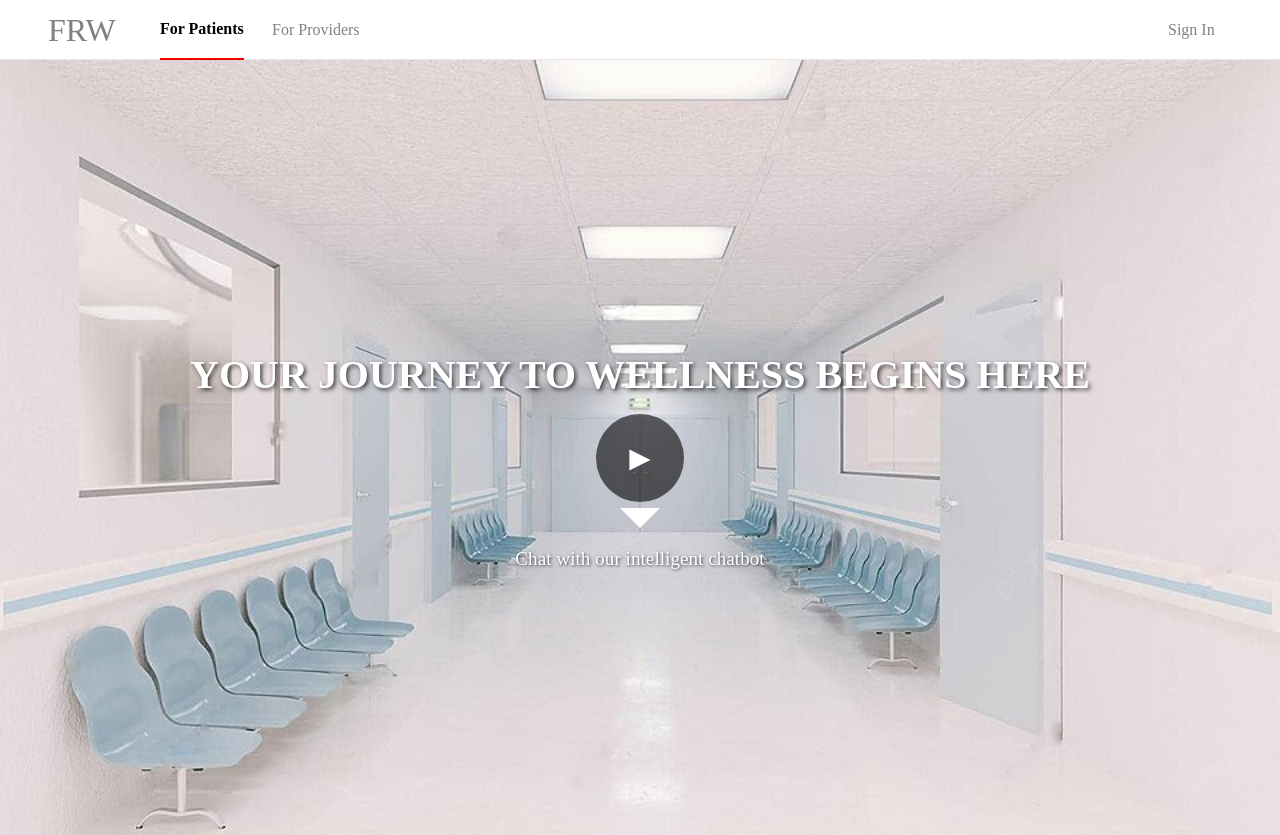
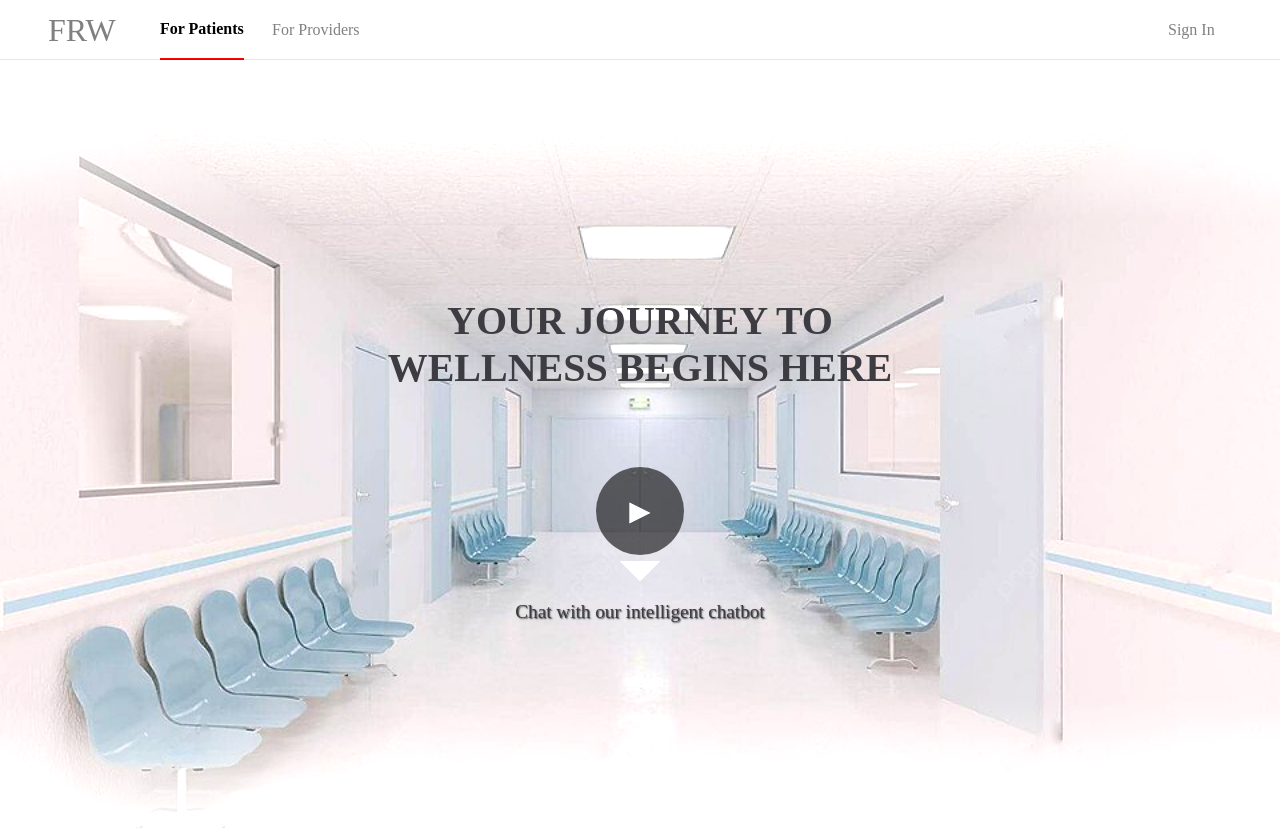
Before and after one commit to preyjk/Double-II, a Vue app in the folder frontend/: page / in a window 1280 px wide. Shown: the top 835 px of the page. Built offline with nearby package versions, Linux system fonts and the light colour scheme; what @fawmi/vue-google-maps would draw is missing.

Commit message:
apply full background image style for homepage

```diff
--- a/frontend/src/components/patients/BannerComponent.vue
+++ b/frontend/src/components/patients/BannerComponent.vue
@@ -1,6 +1,9 @@
 <template>
   <div class="hero-section">
-    <h1 class="hero-title">YOUR JOURNEY TO WELLNESS BEGINS HERE</h1>
+    <h1 class="hero-title">
+      <span class="line1">YOUR JOURNEY TO</span><br />
+      <span class="line2">WELLNESS BEGINS HERE</span>
+    </h1>
     <div class="play-button-container">
       <div class="play-button">
         <span>&#9658;</span>
@@ -24,7 +27,13 @@ export default {
 
 <style scoped>
 .hero-section {
-  background-image: url("@/assets/hospital-hall.png");
+  background-image: linear-gradient(
+      to top,
+      white 0%,
+      rgba(255, 255, 255, 0) 20%
+    ),
+    linear-gradient(to bottom, white 0%, rgba(255, 255, 255, 0) 20%),
+    url("@/assets/hospital-hall.png");
   background-size: cover;
   background-position: center;
   height: 100vh;
@@ -33,14 +42,14 @@ export default {
   flex-direction: column;
   justify-content: center;
   align-items: center;
-  color: white;
+  color: rgb(55, 55, 59);
   text-align: center;
+  filter: saturate(1.2) brightness(1.1);
 }
 
 .hero-title {
   font-size: 2.5rem;
-  margin-bottom: 20px;
-  text-shadow: 2px 2px 4px rgba(0, 0, 0, 0.7);
+  margin-bottom: 80px;
 }
 
 .play-button-container {
@@ -77,7 +86,7 @@ export default {
 .chatbot-text {
   margin-top: 10px;
   font-size: 1.2rem;
-  text-shadow: 1px 1px 3px rgba(0, 0, 0, 0.7);
+  text-shadow: 1px 1px 1.5px rgba(0, 0, 0, 0.7);
 }
 
 @keyframes pulse {
--- a/frontend/src/views/patients/HomePage.vue
+++ b/frontend/src/views/patients/HomePage.vue
@@ -1,9 +1,6 @@
 <template>
   <div class="container_body">
     <HeaderComponent class="container_header"></HeaderComponent>
-    <!-- <nav class="nav">
-      <NavComponent></NavComponent>
-    </nav> -->
     <div class="container_banner">
       <BannerComponent class="banner"></BannerComponent>
     </div>
@@ -16,13 +13,11 @@
 import HeaderComponent from "@/components/common/HeaderComponent.vue";
 import FooterComponent from "@/components/common/FooterComponent.vue";
 import BannerComponent from "@/components/patients/BannerComponent.vue";
-import NavComponent from "@/components/patients/NavComponent.vue";
 export default {
   components: {
     HeaderComponent,
     FooterComponent,
     BannerComponent,
-    NavComponent,
   },
 };
 </script>
```
